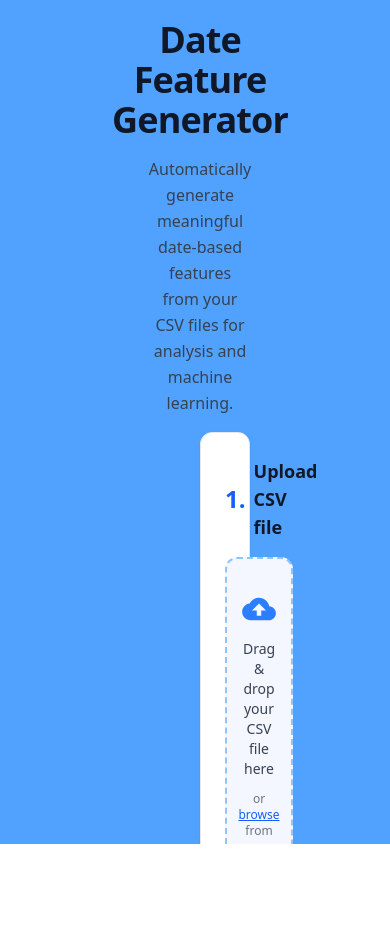
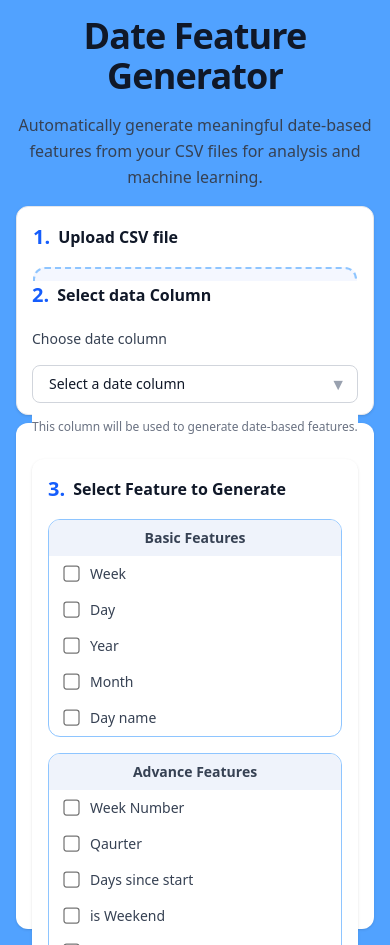
Before and after one commit to Rohit-Dhade/Date-feature-engineering, a React (Vite) app in the folder React_UI/react_ui/: page / in a window 390 px wide. Before the commit the page ends 844 px from the top, so only its background shows below. Built offline with nearby package versions, Linux system fonts and the light colour scheme.

Commit message:
Working on responsive ness.

```diff
--- a/React_UI/react_ui/src/App.jsx
+++ b/React_UI/react_ui/src/App.jsx
@@ -7,13 +7,14 @@ import Loader from './Components/Loader'
 
 const App = () => {
   return (
-    <div className='bg-blue-400 min-h-screen'>
-      <div className="h-screen w-full px-50 py-5 no-scrollbar overflow-auto">
+    <div className="bg-blue-400 min-h-screen">
+      <div className="w-full h-full max-w-7xl mx-auto px-4 sm:px-6 md:px-10 lg:px-16 xl:px-24 py-4 sm:py-6 md:py-8 overflow-auto no-scrollbar">
         <Header />
         <FileUpload />
         <MainPart />
       </div>
     </div>
+
   )
 }
 
--- a/React_UI/react_ui/src/Components/FileUpload.jsx
+++ b/React_UI/react_ui/src/Components/FileUpload.jsx
@@ -18,9 +18,9 @@ const FileUpload = () => {
     const reader = async () => {
       setalldata((prev) => ({ ...prev, file: file }));
       const formdata = new FormData()
-      formdata.append("file",file);
-      formdata.append("features_selected",JSON.stringify(alldata.features_selected))
-      formdata.append("columns_data" , JSON.stringify(alldata.columns_data || []))
+      formdata.append("file", file);
+      formdata.append("features_selected", JSON.stringify(alldata.features_selected))
+      formdata.append("columns_data", JSON.stringify(alldata.columns_data || []))
 
       try {
         const API_BASE = import.meta.env.VITE_API_BASE_URL
@@ -38,24 +38,28 @@ const FileUpload = () => {
   }, [file]);
 
   return (
-    <div className="bg-white flex flex-col gap-4 mt-4 p-6 border border-gray-200 rounded-xl shadow-sm">
+    <div className="bg-white flex flex-col gap-4 mt-4 p-4 sm:p-6 border border-gray-200 rounded-xl shadow-sm">
       <div className="flex items-center gap-2">
-        <span className="text-blue-600 text-2xl font-bold">1.</span>
-        <h2 className="text-lg font-semibold text-gray-900">Upload CSV file</h2>
+        <span className="text-blue-600 text-xl sm:text-2xl font-bold">1.</span>
+        <h2 className="text-base sm:text-lg font-semibold text-gray-900">
+          Upload CSV file
+        </h2>
       </div>
 
       <label
-        className="group cursor-pointer bg-[#F4F7FF] p-8 border-2 border-dashed border-blue-300 rounded-xl
-                    hover:bg-blue-50 hover:border-blue-400 transition"
+        className="group cursor-pointer bg-[#F4F7FF] p-6 sm:p-8 border-2 border-dashed border-blue-300 rounded-xl
+               hover:bg-blue-50 hover:border-blue-400 transition"
       >
-        <div className="flex flex-col items-center gap-3 text-center">
-          <div className="text-blue-500 text-4xl">
+        <div className="flex flex-col items-center gap-2 sm:gap-3 text-center">
+          <div className="text-blue-500 text-3xl sm:text-4xl">
             <IoMdCloudUpload />
           </div>
 
-          <p className="text-sm font-medium text-gray-700">{filename}</p>
+          <p className="text-xs sm:text-sm font-medium text-gray-700 break-all">
+            {filename}
+          </p>
 
-          <p className="text-xs text-gray-500">
+          <p className="text-[11px] sm:text-xs text-gray-500">
             or <span className="text-blue-600 underline">browse</span> from your
             computer
           </p>
@@ -67,7 +71,7 @@ const FileUpload = () => {
           className="hidden"
           onChange={(e) => {
             const selectedFile = e.target.files?.[0];
-            if(!selectedFile) return;
+            if (!selectedFile) return;
             (setfilename(selectedFile.name), setfile(selectedFile));
           }}
         />
--- a/React_UI/react_ui/src/Components/MainPart.jsx
+++ b/React_UI/react_ui/src/Components/MainPart.jsx
@@ -41,17 +41,17 @@ const MainPart = () => {
   };
 
   return (
-    <div className="w-full relative bg-white h-[61%] mt-2 flex justify-center gap-6 px-8 rounded-xl shadow-sm ">
+    <div className="w-full h-[60vh] relative bg-white min-h-[65%] mt-2 flex flex-col lg:flex-row justify-center gap-6 px-4 sm:px-6 lg:px-8 rounded-xl shadow-sm">
 
-      <div className="h-[70%] w-1/2 mt-5 bg-white">
+      <div className="h-auto lg:h-[70%] w-full lg:w-1/2 mt-5 bg-white">
         <div className="flex items-center gap-2">
-          <span className="text-blue-600 text-2xl font-bold">2.</span>
-          <h2 className="text-lg font-semibold text-gray-900">
+          <span className="text-blue-600 text-xl sm:text-2xl font-bold">2.</span>
+          <h2 className="text-base sm:text-lg font-semibold text-gray-900">
             Select data Column
           </h2>
         </div>
 
-        <div className="flex flex-col gap-4 max-w-md mt-5 pl-6">
+        <div className="flex flex-col gap-4 w-full max-w-md mt-5 sm:pl-6">
           <label className="text-sm font-medium text-gray-700">
             Choose date column
           </label>
@@ -88,18 +88,20 @@ const MainPart = () => {
         </div>
       </div>
 
-      <div className="h-[70%] w-[0.15%] bg-gray-300 mt-5"></div>
+      {/* DIVIDER */}
+      <div className="hidden lg:block h-[70%] w-[0.15%] bg-gray-300 mt-5"></div>
 
-      <div className="w-1/2 bg-white p-5 rounded-xl shadow-sm">
+      {/* RIGHT SIDE */}
+      <div className="w-full lg:w-1/2 bg-white p-4 sm:p-5 rounded-xl shadow-sm">
         <div className="flex items-center gap-2 mb-4">
-          <span className="text-blue-600 text-2xl font-bold">3.</span>
-          <h2 className="text-lg font-semibold text-gray-900">
+          <span className="text-blue-600 text-xl sm:text-2xl font-bold">3.</span>
+          <h2 className="text-base sm:text-lg font-semibold text-gray-900">
             Select Feature to Generate
           </h2>
         </div>
 
-        <div className="flex w-full gap-6">
-          <div className="w-1/2 rounded-xl border border-blue-300 overflow-hidden">
+        <div className="flex flex-col sm:flex-row w-full gap-4 sm:gap-6">
+          <div className="w-full sm:w-1/2 rounded-xl border border-blue-300 overflow-hidden">
             <div className="bg-[#EFF3FB] w-full text-center py-2 text-sm font-semibold text-gray-700">
               Basic Features
             </div>
@@ -115,14 +117,14 @@ const MainPart = () => {
                       : prev.filter((i) => i !== item);
                   }}
                   type="checkbox"
-                  className="accent-blue-600 scale-150 origin-center"
+                  className="accent-blue-600 scale-125 sm:scale-150 origin-center"
                 />
                 {item}
               </div>
             ))}
           </div>
 
-          <div className="w-1/2 rounded-xl border border-blue-300 overflow-hidden">
+          <div className="w-full sm:w-1/2 rounded-xl border border-blue-300 overflow-hidden">
             <div className="bg-[#EFF3FB] w-full text-center py-2 text-sm font-semibold text-gray-700">
               Advance Features
             </div>
@@ -144,7 +146,7 @@ const MainPart = () => {
                       : prev.filter((i) => i !== item);
                   }}
                   type="checkbox"
-                  className="accent-blue-600 scale-150 origin-center"
+                  className="accent-blue-600 scale-125 sm:scale-150 origin-center"
                 />
                 {item}
               </div>
@@ -153,28 +155,31 @@ const MainPart = () => {
         </div>
       </div>
 
+
       <button
         onClick={() => {
           (setalldata((prev) => ({
             ...prev,
             features_selected: OptionsSelected,
           })),
-            SendData()); seticon(prev => (prev === 1 ? 2 : 1));
+            SendData());
+          seticon((prev) => (prev === 1 ? 2 : 1));
         }}
-        className="absolute bottom-4 flex items-center gap-3 rounded-2xl bg-blue-600 px-4 py-2
+        className="w-full sm:w-auto mt-6 lg:mt-0 lg:absolute lg:bottom-4 flex items-center gap-3 rounded-2xl bg-blue-600 px-4 py-2
     text-white shadow-lg shadow-blue-500/30
     hover:bg-blue-700 hover:shadow-blue-500/40
     active:scale-95 transition-all cursor-pointer justify-center"
       >
-        {icon === 1 && <CiSaveDown1 size={34} />}
+        {icon === 1 && <CiSaveDown1 size={28} />}
         {icon === 2 && <Loader />}
 
-        <div className="flex flex-col leading-tight">
-          <span className="text-lg font-semibold">Download CSV</span>
+        <div className="flex flex-col leading-tight text-center sm:text-left">
+          <span className="text-base sm:text-lg font-semibold">Download CSV</span>
           <span className="text-xs text-blue-100">Save the output file</span>
         </div>
       </button>
     </div>
+
   );
 };
 
```
Lines whose indentation alone changed are shown as unchanged.
